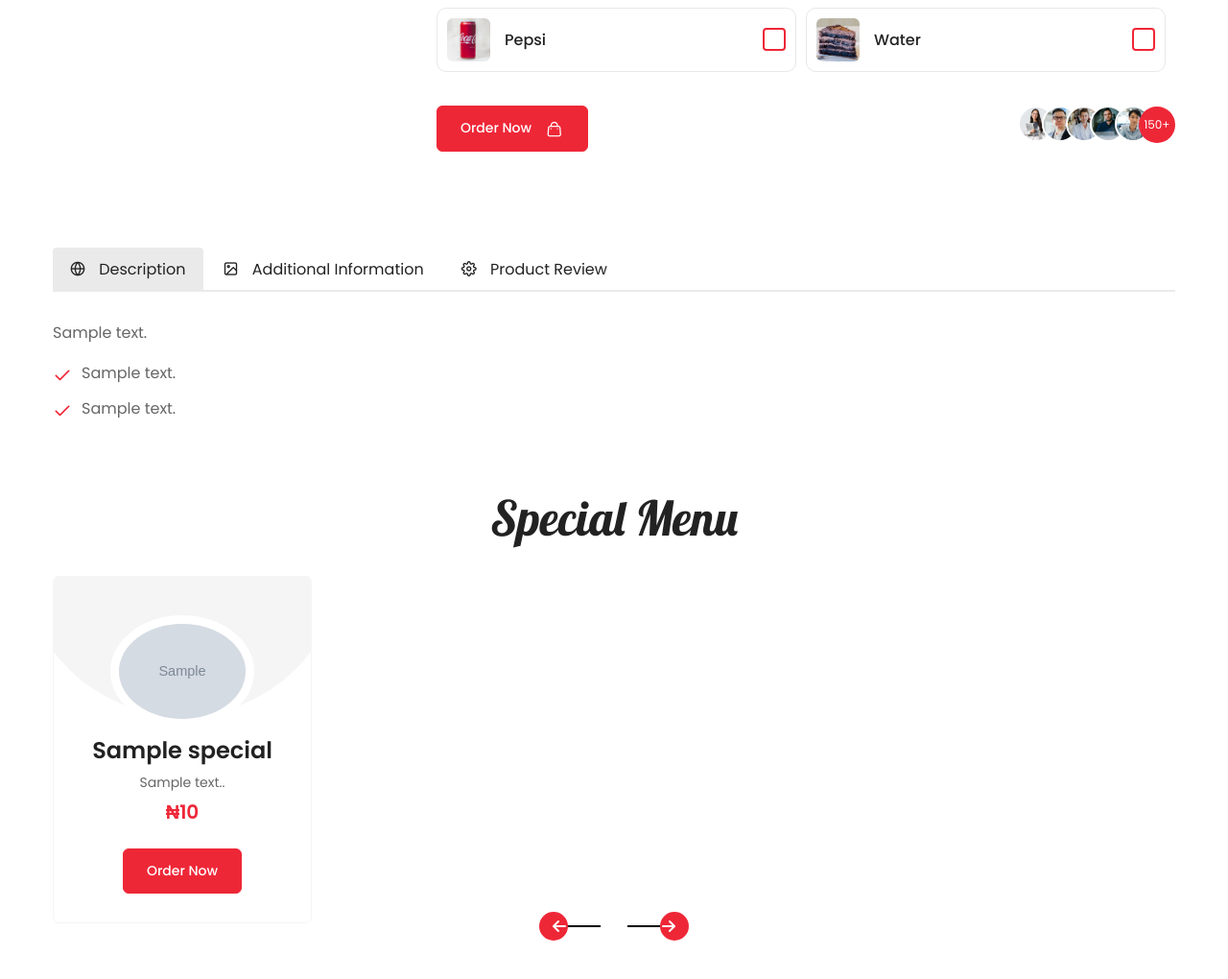
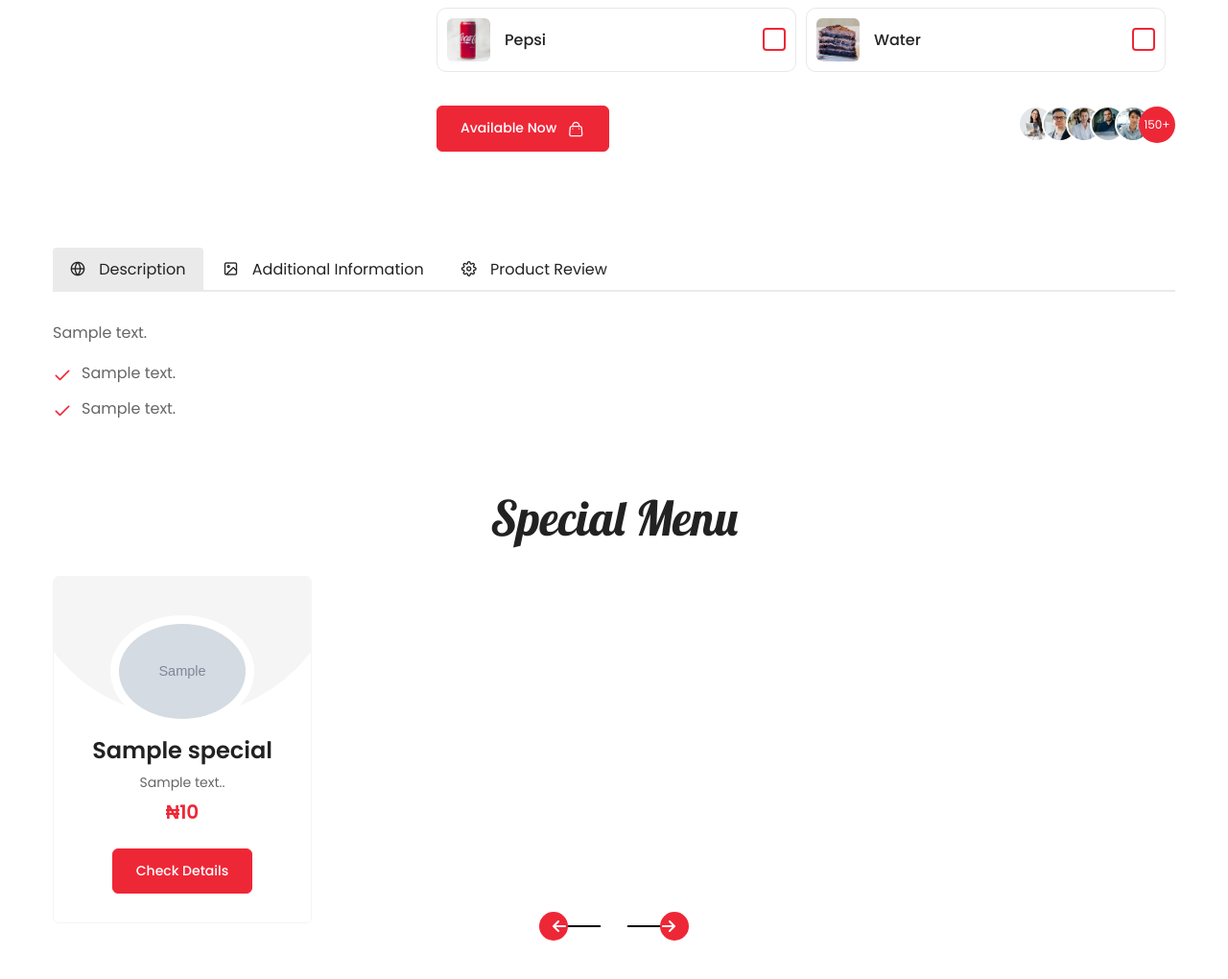
Before and after one commit to Orelo-Carterr/VendorConnect, a Django app: template mainapp/templates/mainapp/product-detail.html in a window 1280 px wide. Shown: the part 916-1936 px from the top of the page at 96% size. Run offline with Django 5.2, Linux system fonts and the light colour scheme; the template is opened without the code that fills it: most values are stand-ins (such as "Sample title", 1, 10 or a date in 2020); grey boxes marked "Sample" are stand-in pictures; some libraries are stand-ins or nearby versions; some web fonts are replaced.

Commit message:
Update product-detail.html

```diff
--- a/mainapp/templates/mainapp/product-detail.html
+++ b/mainapp/templates/mainapp/product-detail.html
@@ -104,7 +104,7 @@
 							</ul>
 							<div class="d-lg-flex justify-content-between">
 								<ul class="modal-btn-group">
-									<li><a href="shop-cart.html" class="btn btn-primary btn-hover-1"><span>Order Now <i class="flaticon-shopping-bag-1 m-l10"></i></span></a></li>
+									<li><a href="#" class="btn btn-primary btn-hover-1"><span>Available Now<i class="flaticon-shopping-bag-1 m-l10"></i></span></a></li>
 								</ul>
 								<ul class="avatar-list avatar-list-stacked">
 									<li class="avatar"><img src="{% static "images/testimonial/small/pic1.jpg" %}" alt=""></li>
@@ -324,7 +324,7 @@
 										<h4 class="dz-title"><a href="{% url "menu-item" special.kitchen_slug special.slug %}">{{special.title}}</a></h4>
 										<p>{{special.description}}.</p>
 										<h5 class="dz-price text-primary">&#x20a6;{{special.price}}</h5>
-										<a href="{% url "menu-item" special.kitchen_slug special.slug %}" class="btn btn-primary btn-hover-2"> Order Now</a>
+										<a href="{% url "menu-item" special.kitchen_slug special.slug %}" class="btn btn-primary btn-hover-2"> Check Details</a>
 									</div>
 								</div>
 							</div>
```
